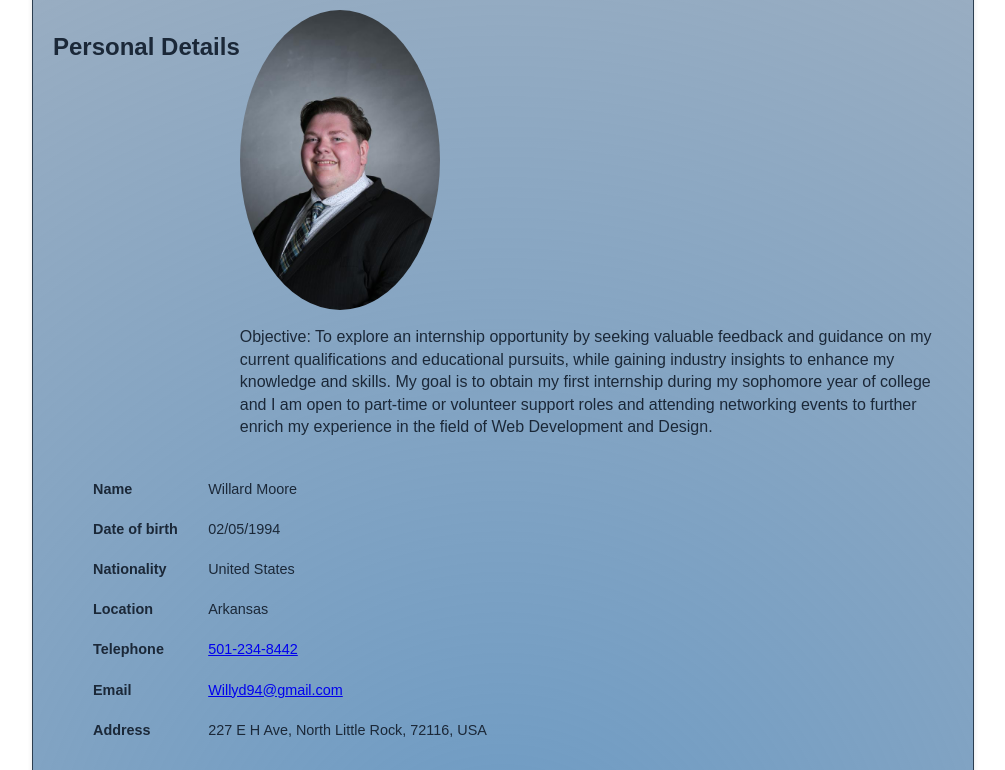
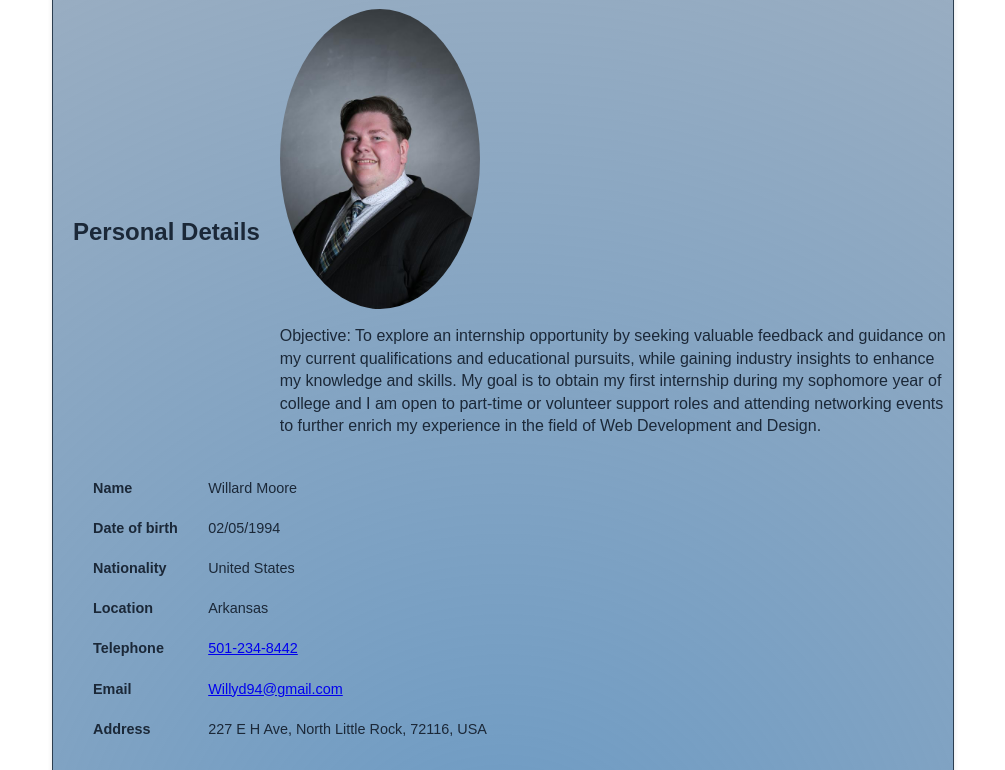
Before and after one commit to Wdmoore2/isfc-3342-01, a website: page resume/index.html in a window 1280 px wide. Shown: the part 176-946 px from the top of the page, without its empty margins (137-1142 px from the left). Drawn offline with Linux system fonts and the light colour scheme.

Commit message:
Removed padding that was messing with top nav

```diff
--- a/resume/assets/css/style.css
+++ b/resume/assets/css/style.css
@@ -29,7 +29,14 @@
 header {
   background-color: #2C3E50;
 }
-
+.personal
+{
+  display: flex;
+  justify-content: center;
+  align-items: center;
+  flex-direction: column;
+  padding: 20px;
+}
 
   .container  {
     background: rgb(107,154,196);
@@ -70,9 +77,6 @@ background: radial-gradient(circle, rgba(107,154,196,1) 0%, rgba(80,113,147,0.56
     background: rgba(0, 0, 0, 0.95);
   }
 
-  main {
-    padding: 1px 20px;
-  }
 
   main h1 {
     display: flex;
@@ -367,6 +371,14 @@ textarea {
   }
 }
 
+@media screen and (min-width:992px) {
+
+}
+
+
+
+
+
 
 @media print,
   (-webkit-min-device-pixel-ratio: 1.25),
--- a/resume/index.html
+++ b/resume/index.html
@@ -126,7 +126,7 @@
     <h1 class="page-title">Will Moore</h1>
 
     <section id="about">
-      <h2>Personal Details</h2>
+      <h2 class="personal">Personal Details</h2>
       <div class="bio">
         <img src="../resume/assets/img/willheadshot.JPG" alt="Will Moore Headshot">
         <p id="Objective">Objective: To explore an internship opportunity by seeking valuable feedback and guidance on my current qualifications and educational pursuits, while gaining industry insights to enhance my knowledge and skills. My goal is to obtain my first internship during my sophomore year of college and I am open to part-time or volunteer support roles and attending networking events to further enrich my experience in the field of Web Development and Design.</p>
```
